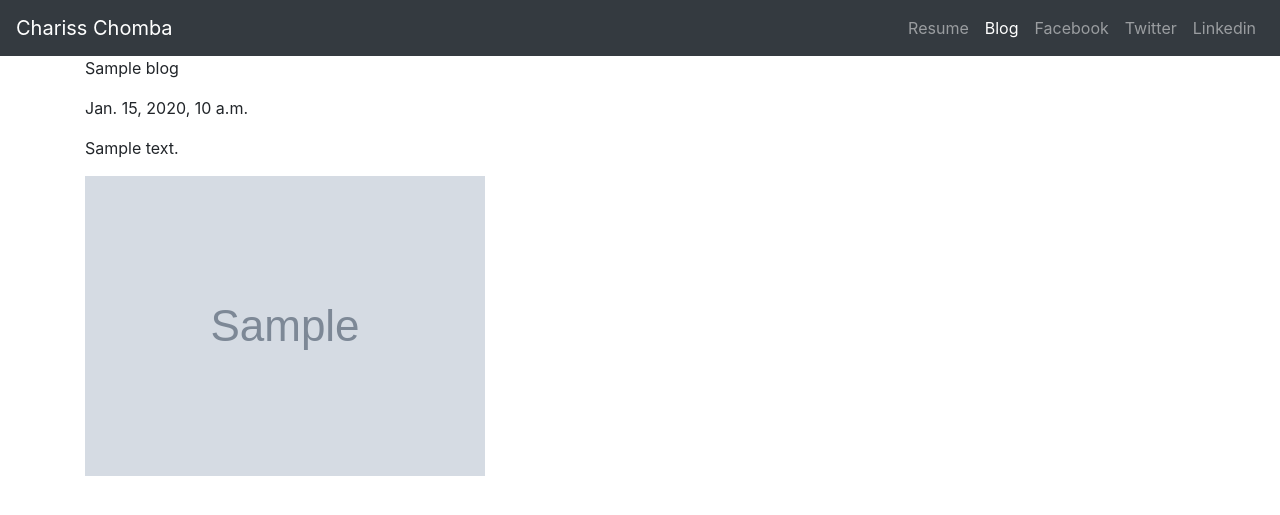
After one commit to charisschali/myportfolio-project, a Django app: template blog/templates/blogs/detail.html in a window 1280 px wide. The commit adds this page. Shown: the top 515 px of the page. Run offline with Django 3.2, Linux system fonts and the light colour scheme; the template is opened without the code that fills it: most values are stand-ins (such as "Sample title", 1, 10 or a date in 2020); grey boxes marked "Sample" are stand-in pictures; data that the repository does not hold is empty; some libraries are stand-ins or nearby versions.

Commit message:
all links working

```diff
--- /dev/null
+++ b/blog/templates/blogs/detail.html
@@ -0,0 +1,39 @@
+<!DOCTYPE html>
+<html lang="en" dir="ltr">
+  <head>
+    <meta charset="utf-8">
+    <title>{{blog.title}}</title>
+    <link rel="stylesheet" href="https://stackpath.bootstrapcdn.com/bootstrap/4.1.1/css/bootstrap.min.css" integrity="sha384-WskhaSGFgHYWDcbwN70/dfYBj47jz9qbsMId/iRN3ewGhXQFZCSftd1LZCfmhktB" crossorigin="anonymous">
+  </head>
+  </head>
+  <body>
+    <header>
+      <nav class="navbar navbar-expand-lg navbar-dark bg-dark">
+        <a class="navbar-brand" href=""{% url 'home' %}"">Chariss Chomba</a>
+        <button class="navbar-toggler" type="button" data-toggle="collapse" data-target="#navbarNavAltMarkup" aria-controls="navbarNavAltMarkup" aria-expanded="false" aria-label="Toggle navigation">
+          <span class="navbar-toggler-icon"></span>
+        </button>
+        <div class="collapse navbar-collapse" id="navbarNavAltMarkup">
+          <div class="navbar-nav ml-auto">
+            <a class="nav-item nav-link" href="#">Resume</a>
+            <a class="nav-item nav-link active" href="{% url 'allblogs' %}">Blog</a>
+            <a class="nav-item nav-link " href="https://www.facebook.com/ccharriss">Facebook</a>
+            <a class="nav-item nav-link " href="https://twitter.com/teez_jay">Twitter </a>
+            <a class="nav-item nav-link " href="https://www.linkedin.com/in/chariss-chomba-599079108/">Linkedin </a>
+
+          </div>
+        </div>
+      </nav>
+    </header>
+    <div class="container">
+
+        <p>{{blog.title}}</p>
+        <p>{{blog.pub_date_pretty}}</p>
+        <p>{{blog.body}}</p>
+        <p><img  class="img-fluid" src="{{blog.image.url}}" ></p>
+
+
+    </div>
+
+  </body>
+</html>
--- a/blog/urls.py
+++ b/blog/urls.py
@@ -3,6 +3,7 @@ from .  import views
 
 
 urlpatterns = [
-    path('',views.allblogs,name='allblogs')
+    path('',views.allblogs,name='allblogs'),
+    path('<int:blog_id>/',views.detail,name='detail'),
 
 ]
--- a/blog/views.py
+++ b/blog/views.py
@@ -1,7 +1,13 @@
 from django.shortcuts import render
+#grabbing inf from db using idea
+from django.shortcuts import get_object_or_404
+
 from .models import blog
 
 # Create your views here.
 def allblogs(request):
     blogs = blog.objects
     return render(request,'blogs/allblogs.html',{'blog':blogs})
+def detail(request,blog_id):
+    detailblog = get_object_or_404(blog,pk=blog_id)
+    return render(request,'blogs/detail.html',{'blog':detailblog})
```
Also changed, not shown: blog/templates/blogs/allblogs.html (+6 -3 lines), jobs/templates/jobs/home.html (+6 -3 lines), myportfolio/settings.py (+19 -10 lines), jobs/__init__.py (deleted), jobs/templates/__init__.py (added).
